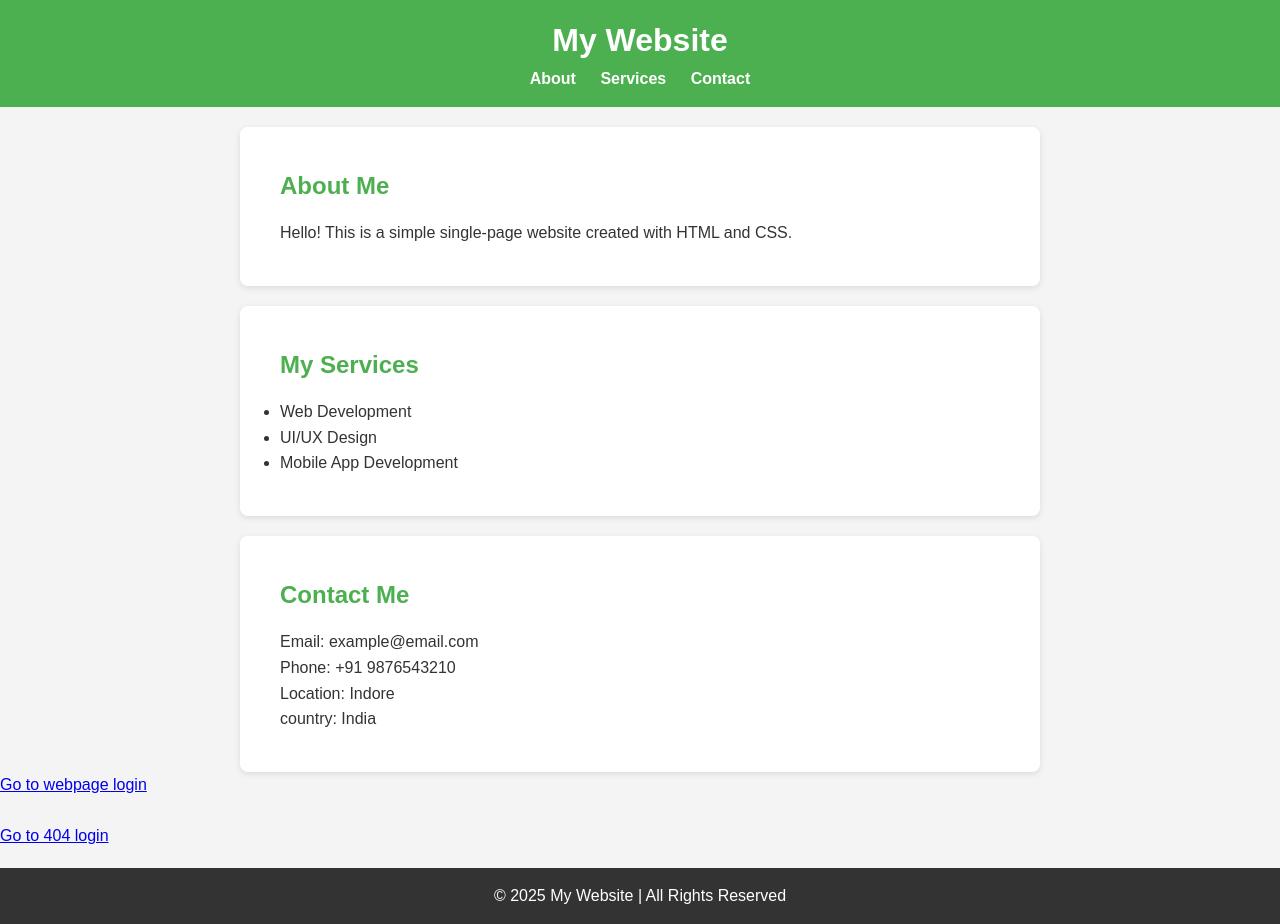
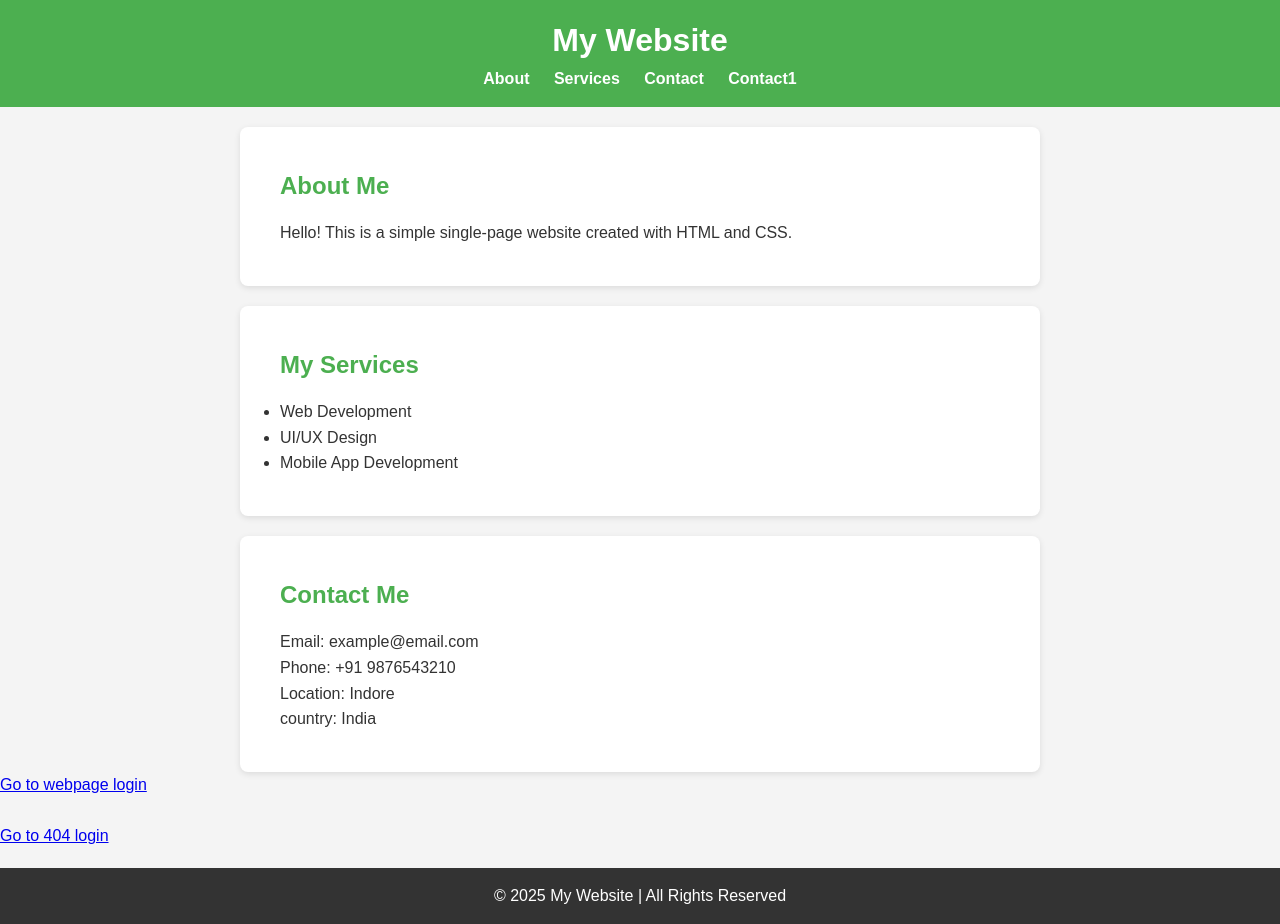
Before and after one commit to AkhileshVe/Node.js-and-express.js, a website: page pages/home.html in a window 1280 px wide. Drawn offline with Linux system fonts and the light colour scheme.

```diff
--- a/pages/home.html
+++ b/pages/home.html
@@ -15,6 +15,7 @@
       <a href="#about">About</a>
       <a href="#services">Services</a>
       <a href="webpage">Contact</a>
+      <a href="webpage">Contact1</a>
     </nav>
   </header>
 
```
